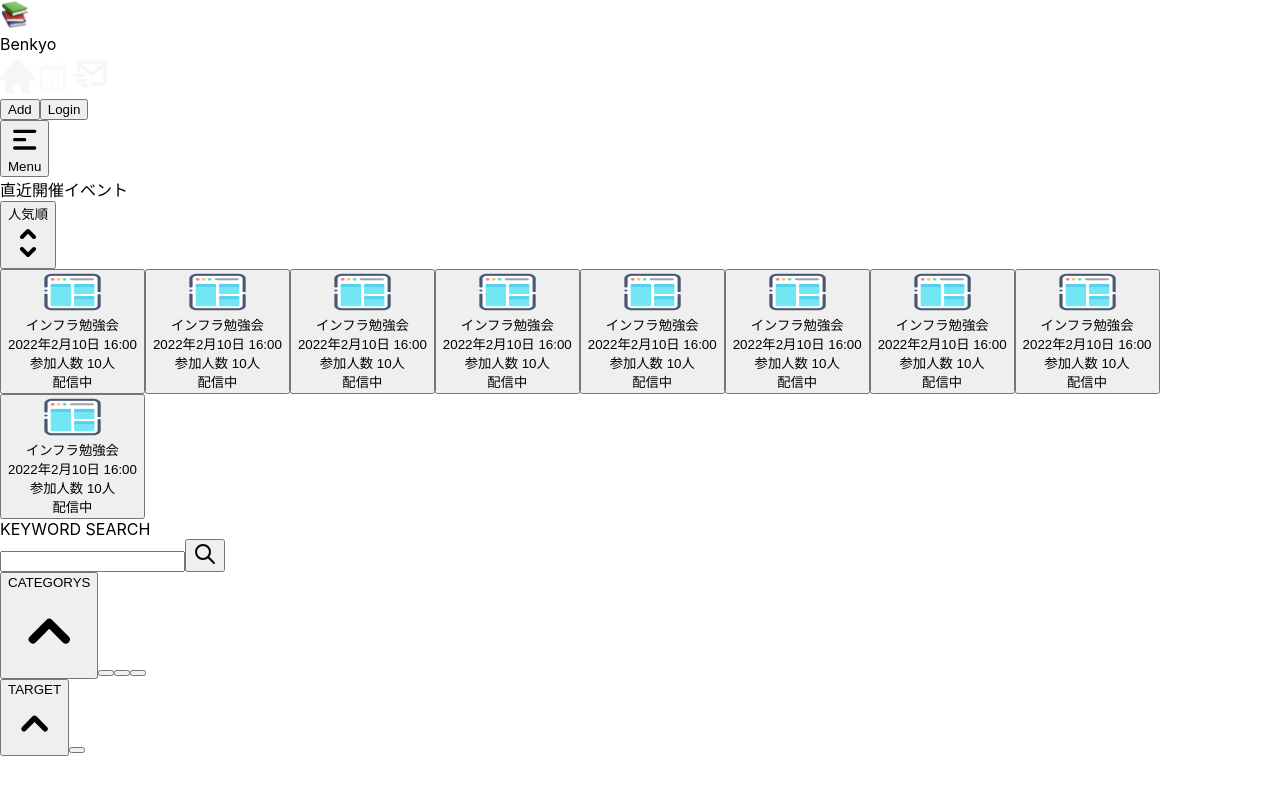
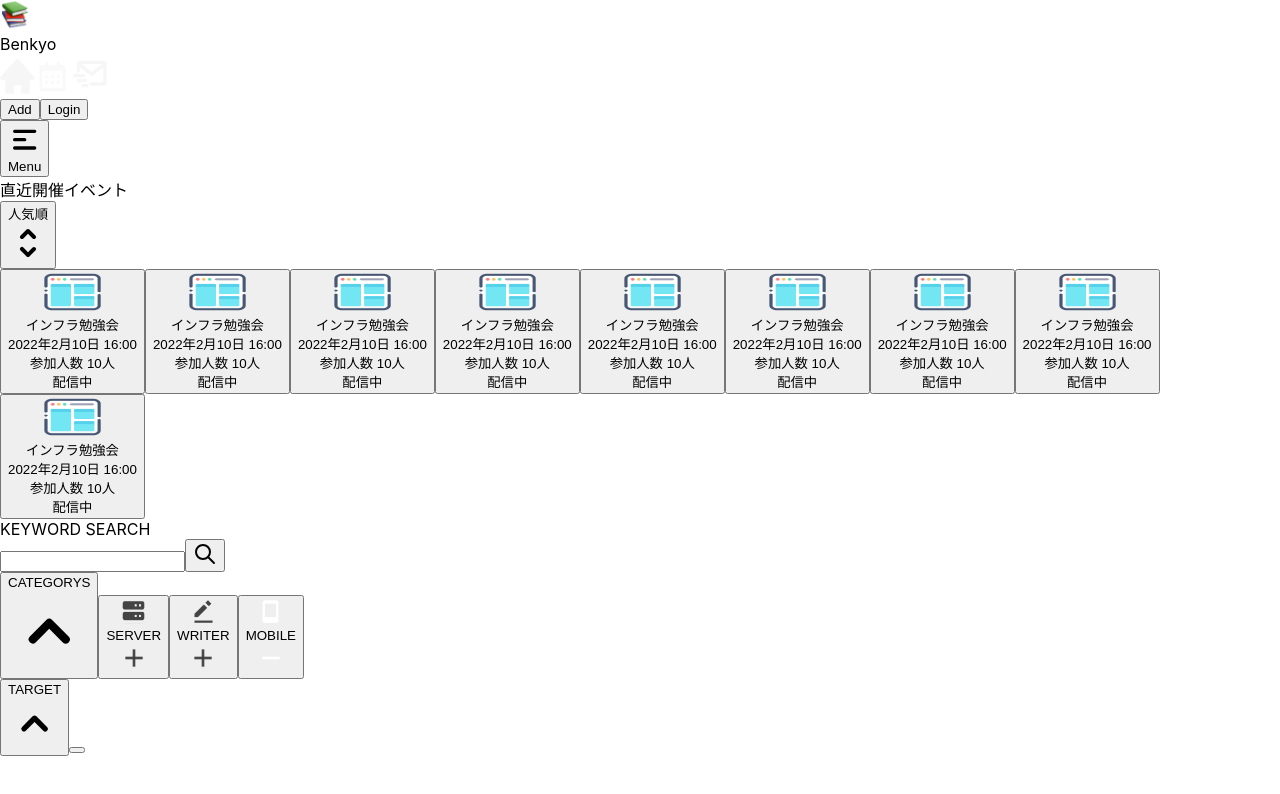
Before and after one commit to ChrisFlene/ChrisFlene, a Next.js app in the folder front/: page / in a window 1280 px wide. Shown: the top 794 px of the page. Built offline with nearby package versions, Linux system fonts and the light colour scheme.

Commit message:
サイドバーカテゴリーデフォルトで開示に変更

```diff
--- a/front/components/Sidebar.tsx
+++ b/front/components/Sidebar.tsx
@@ -37,7 +37,7 @@ export default function Example() {
             </button>
           </div>
         </div>
-        <Disclosure>
+        <Disclosure defaultOpen={true}>
           {({ open }) => (
             <>
               <Disclosure.Button className="flex justify-between py-2 px-4 w-full text-sm font-medium text-left bg-original-black focus:outline-none focus-visible:ring hover:opacity-90">
```
